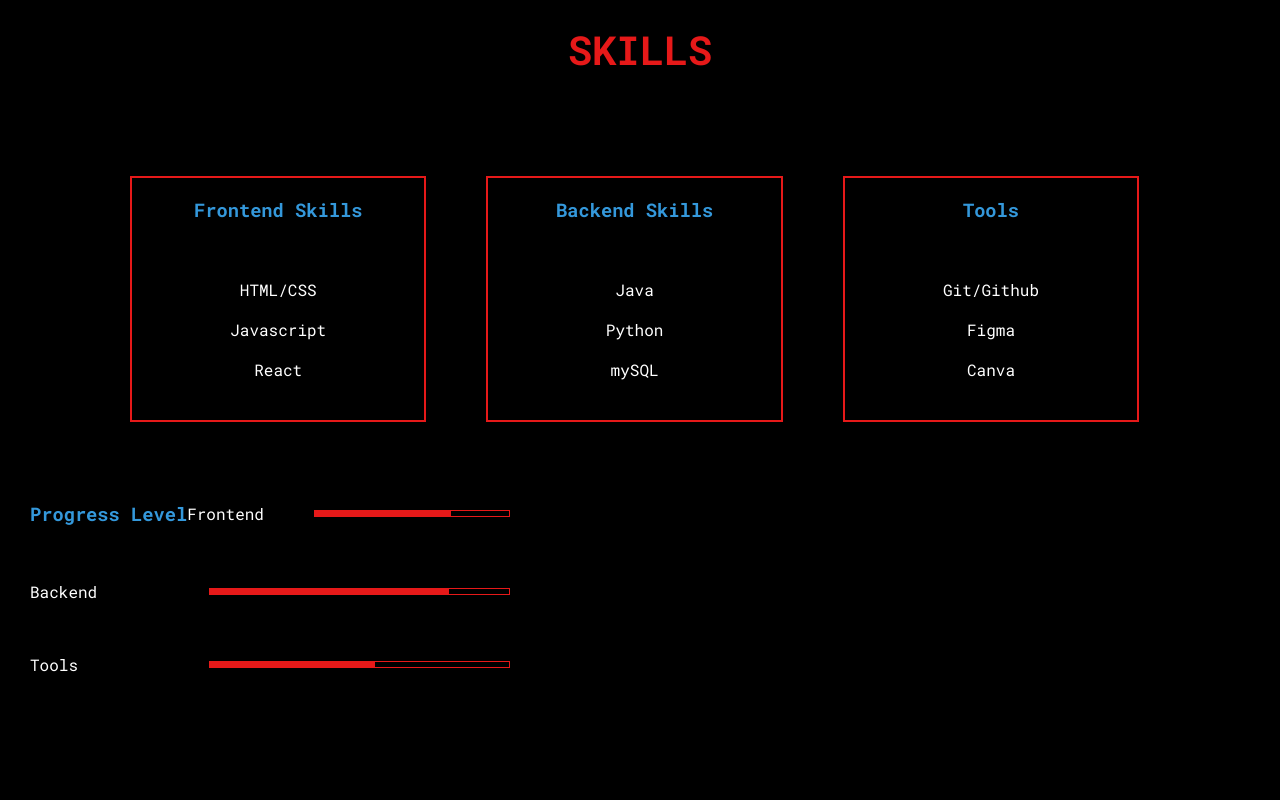
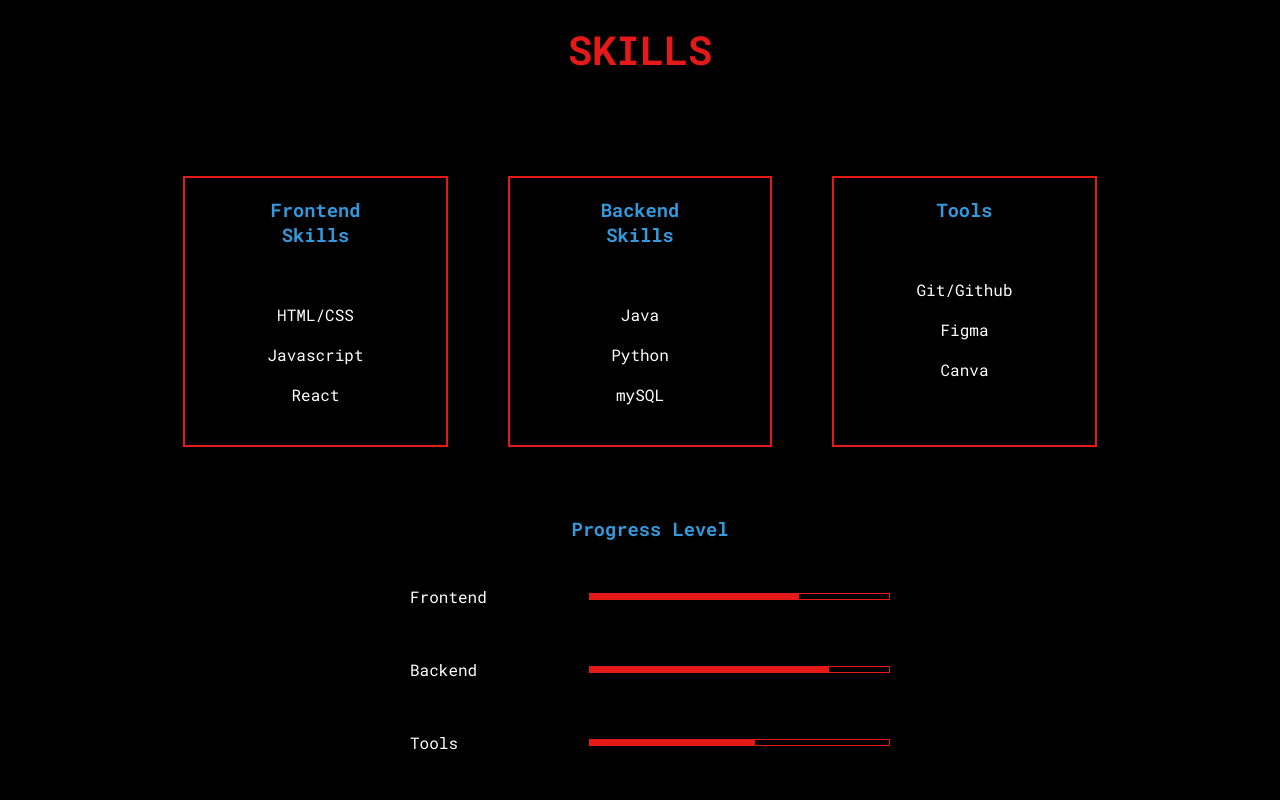
Before and after one commit to Vab1234/The_Upside_Down_Personal_Portfolio, a plain HTML site: page index.html in a window 1280 px wide. Shown: the part 1420-2220 px from the top of the page. Drawn offline with Linux system fonts and the light colour scheme.

Commit message:
Some changes

```diff
--- a/index.html
+++ b/index.html
@@ -157,9 +157,9 @@
         </div>
 
         <div class="power-levels">
+            <h3 class="Progress">Progress Level</h2>
+            <div class="progress-bar-container">
 
-            <div class="progress-bar-container">
-                <h3>Progress Level</h2>
                 <p>Frontend</p>
                 <div class="progress-bar">
                     <span class="percentage frontend-bar"></span>
--- a/style.css
+++ b/style.css
@@ -237,6 +237,8 @@ span{
     padding-top: 70px;
     background-color: #000000;
     display: flex;
+    align-items: center;
+    justify-content: center;
     flex-direction: column;
 }
 
@@ -245,8 +247,9 @@ span{
     background-color: #000000;
     height: 300px;
     position: relative;
-    display: grid;
-    grid-template-columns: 33% 33% 33%;
+    display: flex;
+    /* justify-content: space-between; */
+    /* grid-template-columns: 33% 33% 33%; */
     padding: 50px 100px;
     text-align: center;
 }
@@ -265,9 +268,10 @@ h3{
 }
 
 .frontend-skills,.backend-skills,.Tools{
+    flex: 1;
     border: 2px solid var(--neon-red);
     margin: 0 30px;
-    padding: 0 30px;
+    padding: 0 60px;
     text-align: center;
     padding-bottom: 30px;
 }
@@ -645,4 +649,8 @@ form input , form textarea{
             width: 50px;
         }
     }
+
+    .Progress{
+        display: none;
+    }
 }
```
